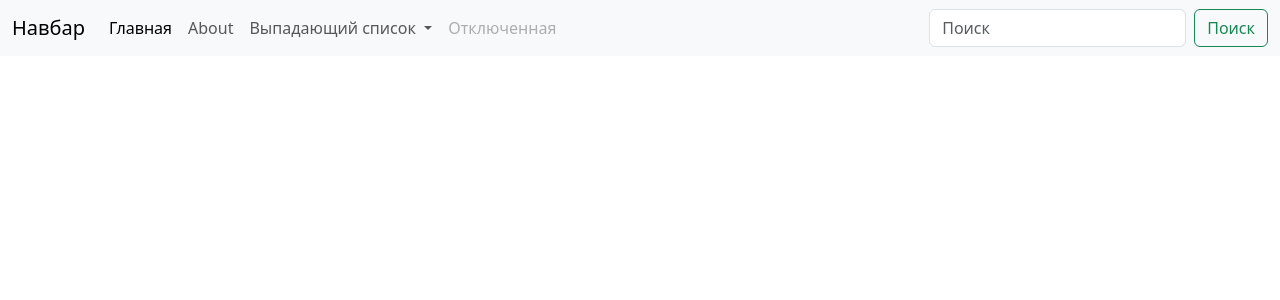
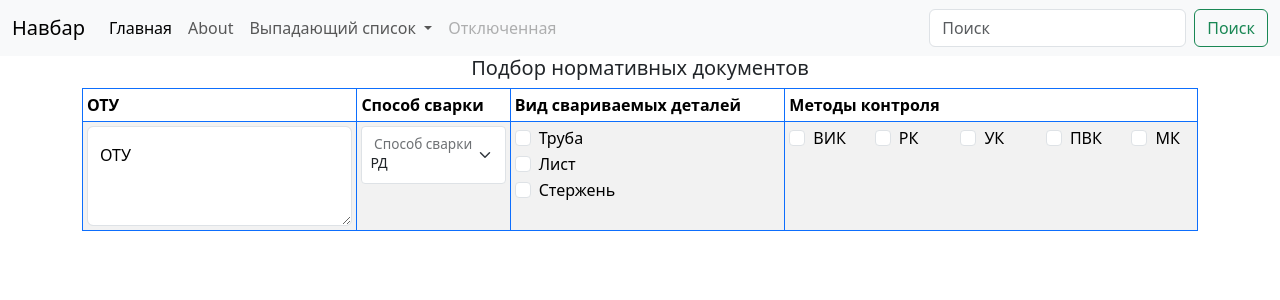
Before and after one commit to tsoyvi/welding_equipment, a Vue app: page /pick-up-docs in a window 1280 px wide. Shown: the top 300 px of the page. Built offline with nearby package versions, Linux system fonts and the light colour scheme; what vue3-plugin-bootstrap5 would draw is missing.

Commit message:
Подбор докум Начало

```diff
--- /dev/null
+++ b/src/components/PickUpDocs.vue
@@ -0,0 +1,127 @@
+<template>
+<div class="container">
+  <h5 class="text-center">Подбор нормативных документов</h5>
+    <table class="table table-bordered border-primary table-striped table-sm">
+        <thead>
+            <tr>
+                <th scope="col">ОТУ</th>
+                <th scope="col">Способ сварки</th>
+                <th scope="col">Вид свариваемых деталей</th>
+                <th scope="col">Методы контроля</th>
+            </tr>
+        </thead>
+        <tbody>
+            <tr>
+                <td>
+                    <div class="form-floating">
+                        <textarea class="form-control" placeholder="Leave a comment here" id="floatingTextarea2" style="height: 100px"></textarea>
+                        <label for="floatingTextarea2">ОТУ</label>
+                    </div>
+                </td>
+                <td>
+                    <div class="form-floating">
+                        <select class="form-select form-select-sm" id="floatingSelect">
+                            <option value="1">РД</option>
+                            <option value="2">МП</option>
+                            <option value="3">РАД</option>
+                        </select>
+                        <label for="floatingSelect">Способ сварки</label>
+                    </div>
+                </td>
+                <td>
+                    <div class="form-check">
+                        <input class="form-check-input" type="checkbox" value="Т" id="T">
+                        <label class="form-check-label" for="T">
+                            Труба
+                        </label>
+                    </div>
+                    <div class="form-check">
+                        <input class="form-check-input" type="checkbox" value="Л" id="L">
+                        <label class="form-check-label" for="L">
+                            Лист
+                        </label>
+                    </div>
+                    <div class="form-check">
+                        <input class="form-check-input" type="checkbox" value="С" id="C">
+                        <label class="form-check-label" for="C">
+                            Стержень
+                        </label>
+                    </div>
+                </td>
+                <td>
+                    <div class="row">
+                        <div class="col" v-for="(method, index) in methodsControl.NK" :key="index">
+                            <div
+                                class="form-check"
+                            >
+                                <input class="form-check-input" type="checkbox" :value="method.name" :id="method.name">
+                                <label class="form-check-label" :for="method.name">
+                                    {{method.name}}
+                                </label>
+                            </div>
+                        </div>
+                    </div>
+                </td>
+            </tr>
+        </tbody>
+
+    </table>
+</div>
+</template>
+
+<script>
+export default {
+  name: 'PickUpDocs',
+
+  data () {
+    return {
+      methodsControl: {
+        NK: [
+          {
+            id: 0,
+            name: 'ВИК'
+          },
+          {
+            id: 1,
+            name: 'РК'
+          },
+          {
+            id: 2,
+            name: 'УК'
+          },
+          {
+            id: 3,
+            name: 'ПВК'
+          },
+          {
+            id: 4,
+            name: 'МК'
+          }
+        ],
+        RK: [
+          {
+            id: 0,
+            name: 'Растяжение'
+          },
+          {
+            id: 1,
+            name: 'Изгиб'
+          },
+          {
+            id: 2,
+            name: 'Сплющивание'
+          },
+          {
+            id: 3,
+            name: 'Сдвиг'
+          }
+        ]
+      }
+    }
+  }
+}
+
+</script>
+
+<style>
+</style>
--- a/src/router/index.js
+++ b/src/router/index.js
@@ -14,7 +14,13 @@ const routes = [
     // this generates a separate chunk (about.[hash].js) for this route
     // which is lazy-loaded when the route is visited.
     component: () => import(/* webpackChunkName: "about" */ '../views/AboutView.vue')
+  },
+  {
+    path: '/pick-up-docs',
+    name: 'PickUpDocs',
+    component: () => import(/* webpackChunkName: "about" */ '../views/PickUpDocsView.vue')
   }
+
 ]
 
 const router = createRouter({
--- /dev/null
+++ b/src/views/PickUpDocsView.vue
@@ -0,0 +1,16 @@
+<template>
+  <PickUpDocs />
+</template>
+
+<script>
+// @ is an alias to /src
+
+import PickUpDocs from '@/components/PickUpDocs.vue'
+
+export default {
+  name: 'HomeView',
+  components: {
+    PickUpDocs
+  }
+}
+</script>
```
Also changed, not shown: 1 other file (tests, documents, lock files or other folders).
